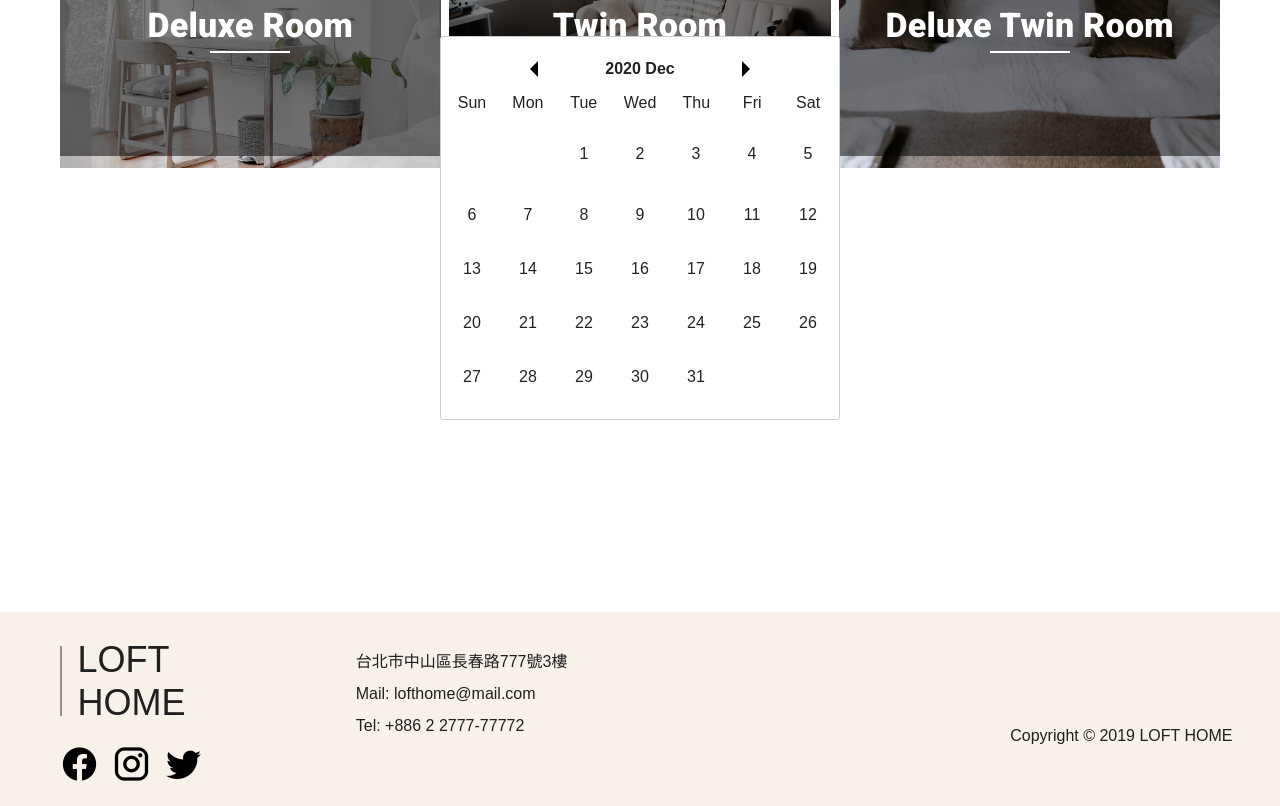
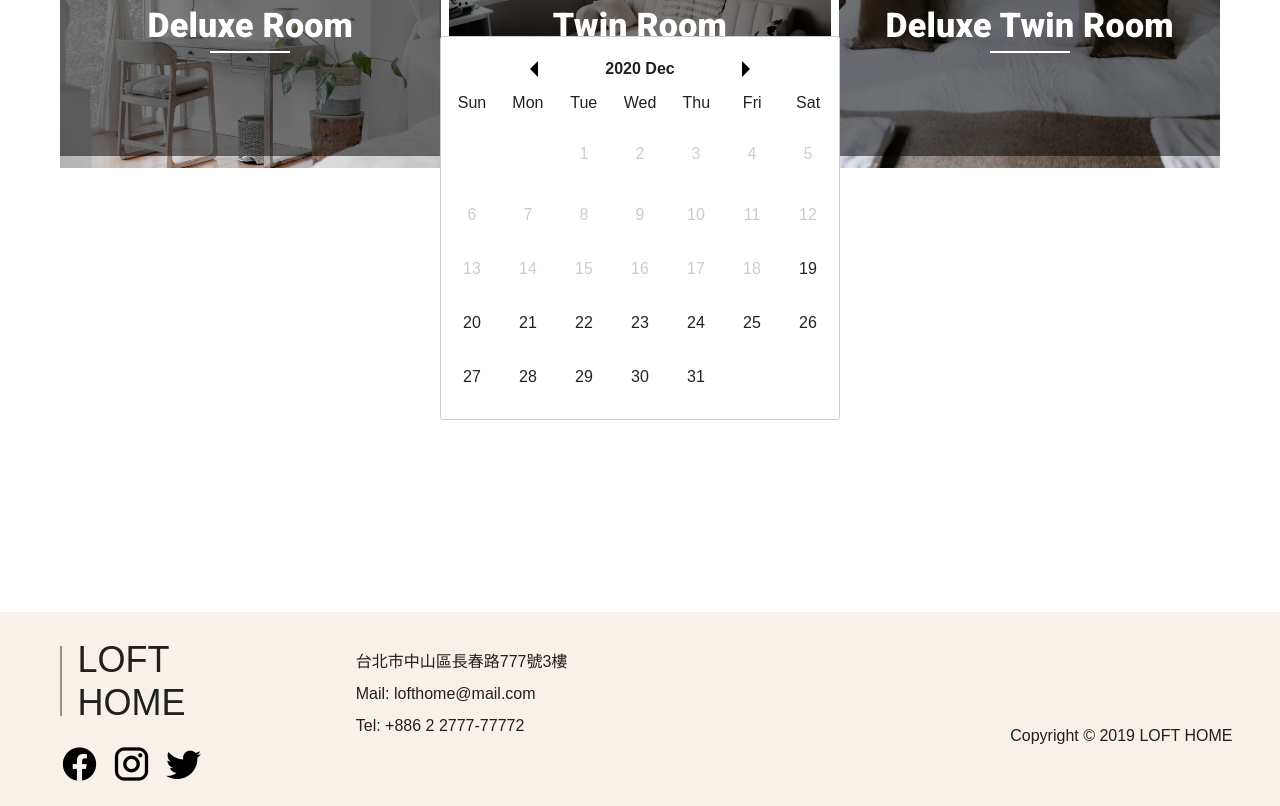
Before and after one commit to MingHuang4040E095/reservationWeb, a Vue app: page / in a window 1280 px wide. Shown: the part 1280-2086 px from the top of the page. Built offline with nearby package versions, Linux system fonts and the light colour scheme.

Commit message:
日期樣式

```diff
--- a/src/components/Calendar.vue
+++ b/src/components/Calendar.vue
@@ -23,7 +23,12 @@
 
             <v-row class="text-center date-content" v-for="row in weeks" :key="row.currentWeek">
                 <v-col v-for="cells in row.week" :key="cells">
-                    <button class="date">
+                    <button
+                        class="date"
+                        :disabled="cells < toDay || row.month < thisMonth || row.year < thisYear"
+                        :class="{ past: cells < toDay || row.month < thisMonth || row.year < thisYear }"
+                        @click="test(cells)"
+                    >
                         {{ cells }}
                     </button>
                 </v-col>
@@ -64,6 +69,7 @@ export default {
             ],
             thisYear: new Date().getFullYear(), // 今年
             thisMonth: new Date().getMonth(), //當前月份
+            toDay: new Date().getDate(), //今天是幾號
 
             nowYear: new Date().getFullYear(), //現在所選的年份
             nowMonth: new Date().getMonth(), //現在所選的月份 0 ~ 11 ，從0開始 0 === 1月 .... 11 === 12月
@@ -77,6 +83,9 @@ export default {
     },
     computed: {},
     methods: {
+        test(i) {
+            alert(i)
+        },
         getYearRange() {
             // alert(this.nowYear)
         },
@@ -252,6 +261,7 @@ export default {
     .date-block {
         .date-content {
             .date {
+                cursor: pointer;
                 // font-size: 28px !important;
                 width: 30px;
                 height: 30px;
@@ -267,6 +277,14 @@ export default {
                     color: #969696;
                 }
             }
+            .past {
+                cursor: default;
+                color: #ccc;
+                &:hover {
+                    background-color: transparent;
+                    color: #ccc;
+                }
+            }
         }
     }
 
```
